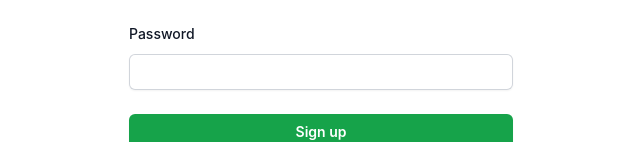
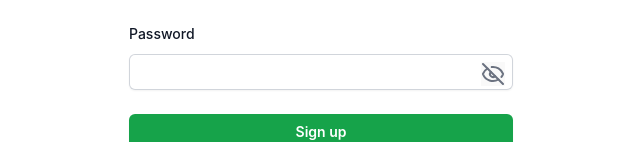
Before and after one commit to kotesh-arya/expense-tracker-frontend, a React (Vite) app: page /signup in a window 1280 px wide. Shown: the part 435-577 px from the top of the page, without its empty margins (319-959 px from the left). Built offline with nearby package versions, Linux system fonts and the light colour scheme.

Commit message:
CHORES: Password visibility toggling in signup

```diff
--- a/src/Contexts/userContext.jsx
+++ b/src/Contexts/userContext.jsx
@@ -6,14 +6,18 @@ const UserContext = createContext(null);
 
 // Define the UserProvider component
 const UserProvider = ({ children }) => {
+  console.log("User provider component is rendering");
   // Initialize state
+  const [userUpdate, setUserUpdate] = useState(true);
   const [userDetails, setUserDetails] = useState({});
   async function fetchUserDetails() {
+    console.log("fetching user details now");
     if (!localStorage.getItem("authenticationToken")) {
       return;
     }
     try {
       // setIsLoading(true);
+      console.log("api called to get current user detalls");
       //  Todo:  Make this URL dynamic using .env to adapt both local and hosted backend
       const userDetailsResponse = await axios.get(
         "http://localhost:8080/api/me",
@@ -31,19 +35,19 @@ const UserProvider = ({ children }) => {
     }
   }
   useEffect(() => {
+    console.log("from useEffect");
     fetchUserDetails();
   }, []);
 
   return (
-    <UserContext.Provider value={{ userDetails }}>
+    <UserContext.Provider value={{ userDetails, setUserUpdate }}>
       {children}
     </UserContext.Provider>
   );
 };
 
 const useUser = () => {
-  const { userDetails } = useContext(UserContext);
-  return userDetails;
+  return useContext(UserContext);
 };
 
 export { UserProvider, useUser };
--- a/src/components/Hamburger.jsx
+++ b/src/components/Hamburger.jsx
@@ -23,13 +23,14 @@ const Hamburger = ({ setIsHamburgerVisible, isHamburgerVisible }) => {
     navigate("/signin");
   };
 
-  const userDetails = useUser();
+  const { userDetails } = useUser();
   return (
     <div
       className={`flex absolute left-0 top-0 z-50 lg:hidden flex-col items-end backdrop-blur-xl bg-white/30 rounded-lg p-4 h-screen  transform ${
         isHamburgerVisible ? "translate-x-0" : "-translate-x-full"
       } transition-transform duration-300 ease-in-out`}
     >
+      <h2>{userDetails.username}</h2>
       <span className="p-2 cursor-pointer" onClick={toggleHamburger}>
         <ImCross />
       </span>
--- a/src/components/SideNav.jsx
+++ b/src/components/SideNav.jsx
@@ -1,9 +1,9 @@
-import React from "react";
+import React, { useEffect } from "react";
 import { RxDashboard } from "react-icons/rx";
 import { FaMoneyBillTransfer } from "react-icons/fa6";
 import { GiReceiveMoney } from "react-icons/gi";
 import { GiPayMoney } from "react-icons/gi";
-import { Link, NavLink, useNavigate } from "react-router-dom";
+import { NavLink, useNavigate } from "react-router-dom";
 import { FaRupeeSign } from "react-icons/fa";
 import { LogOut } from "lucide-react";
 
@@ -16,7 +16,11 @@ const SideNav = () => {
     localStorage.removeItem("authenticationToken");
     navigate("/signin");
   };
-  const userDetails = useUser();
+  const { userDetails, setUserUpdate } = useUser();
+  // console.log(userDetails);
+  console.log("side nav is rendering");
+  setUserUpdate((prev) => !prev);
+
   return (
     <div className=" hidden lg:flex  lg:flex-col shadow-md rounded-md   border border-gray-300  w-2/12 ">
       {/* User Details */}
--- a/src/components/Signin.jsx
+++ b/src/components/Signin.jsx
@@ -40,7 +40,7 @@ const Signin = () => {
         navigate("/");
       }
     } catch (error) {
-      // toast.error(error.response.data.msg);
+      toast.error(error.response.data.msg);
       console.log("Error while Logging in ", error);
     } finally {
       setIsLoading(false);
@@ -103,14 +103,14 @@ const Signin = () => {
               >
                 Password
               </label>
-              <div className="text-sm">
+              {/* <div className="text-sm">
                 <a
                   href="#"
                   className="font-semibold text-green-600 hover:text-green-500"
                 >
                   Forgot password?
                 </a>
-              </div>
+              </div> */}
             </div>
             <div className="mt-2 relative">
               <input
--- a/src/components/Signup.jsx
+++ b/src/components/Signup.jsx
@@ -4,7 +4,10 @@ import { Link, useNavigate } from "react-router-dom";
 import axios from "axios";
 import { toast } from "react-toastify";
 import { LoaderIcon } from "lucide-react";
+import { Eye, EyeOff } from "lucide-react";
+
 import { useForm } from "react-hook-form";
+import { useUser } from "@/Contexts/userContext";
 
 const Signup = () => {
   const {
@@ -15,9 +18,14 @@ const Signup = () => {
   const navigate = useNavigate();
   const [isLoading, setIsLoading] = useState(false);
   const [token, setToken] = useState("");
+  const [showPassword, setShowPassword] = useState(false);
+
+  const togglePasswordVisibility = () => {
+    setShowPassword(!showPassword);
+  };
+  const { setUserUpdate } = useUser();
+
   const handleFormSubmission = async (data) => {
-
-
     setIsLoading(true);
     try {
       //  Todo:  Make this URL dynamic using .env to adapt both local and hosted backend
@@ -32,6 +40,7 @@ const Signup = () => {
       setToken(authToken);
       if (authToken) {
         toast.success("Registered Successfully, Welcome!");
+        setUserUpdate((prev) => !prev);
         navigate("/");
       }
     } catch (error) {
@@ -130,22 +139,29 @@ const Signup = () => {
                 </a>
               </div> */}
             </div>
-            <div className="mt-2">
+            <div className="mt-2 relative">
               <input
                 id="password"
                 name="password"
-                type="password"
+                type={showPassword ? "text" : "password"}
                 autoComplete="current-password"
                 required=""
                 className="block w-full rounded-md border-0 py-1.5 text-gray-900 shadow-sm ring-1 ring-inset ring-gray-300 placeholder:text-gray-400 focus:ring-2 focus:ring-inset focus:ring-green-600 sm:text-sm sm:leading-6"
                 {...register("password", { required: true, minLength: 6 })}
               />
-              {errors.password && (
-                <p className="text-red-500">
-                  Password is required and must be at least 6 characters long
-                </p>
-              )}
+              <button
+                type="button"
+                onClick={togglePasswordVisibility}
+                className="absolute right-2 top-2 text-gray-500 hover:text-gray-700"
+              >
+                {showPassword ? <Eye /> : <EyeOff />}
+              </button>
             </div>
+            {errors.password && (
+              <p className="text-red-500">
+                Password is required and must be at least 6 characters long
+              </p>
+            )}
           </div>
 
           <div>
```
